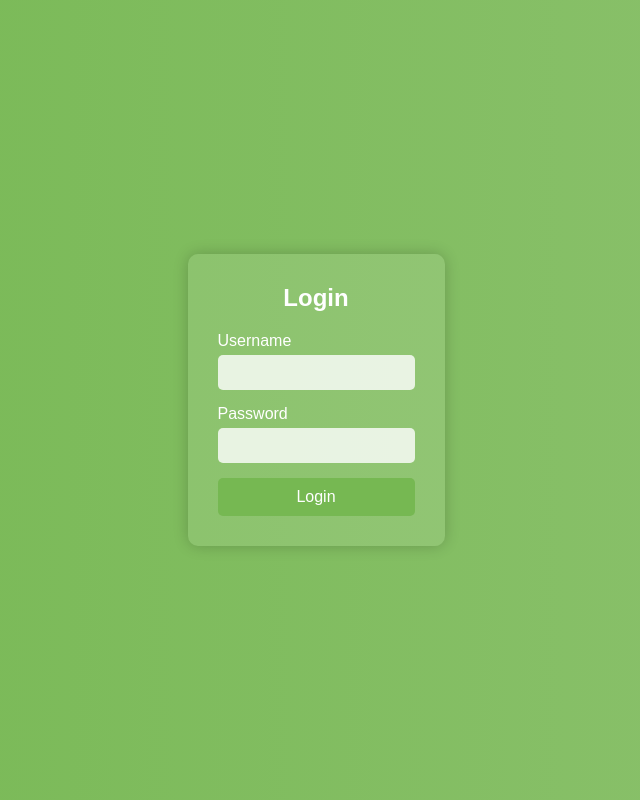
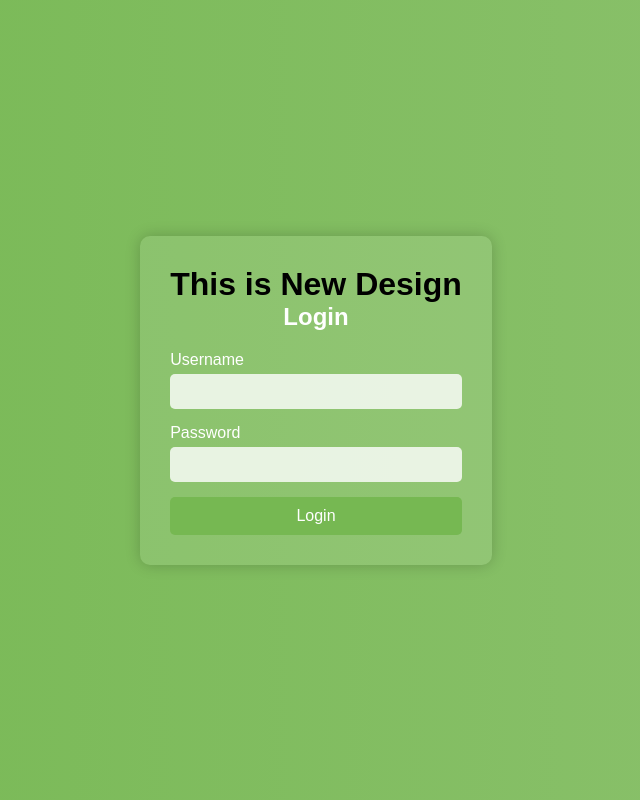
Before and after one commit to kabir242/myrepo, a plain HTML site: page index.html in a window 1280 px wide. Shown: the whole page, without its empty margins (324-964 px from the left). Drawn offline with Linux system fonts and the light colour scheme.

Commit message:
Adding H1

```diff
--- a/index.html
+++ b/index.html
@@ -21,6 +21,7 @@
 <body>
     <div class="login-container">
         <form class="login-form">
+            <h1>This is New Design</h1>
             <h2>Login</h2>
             <div class="input-group">
                 <label for="username">Username</label>
```
